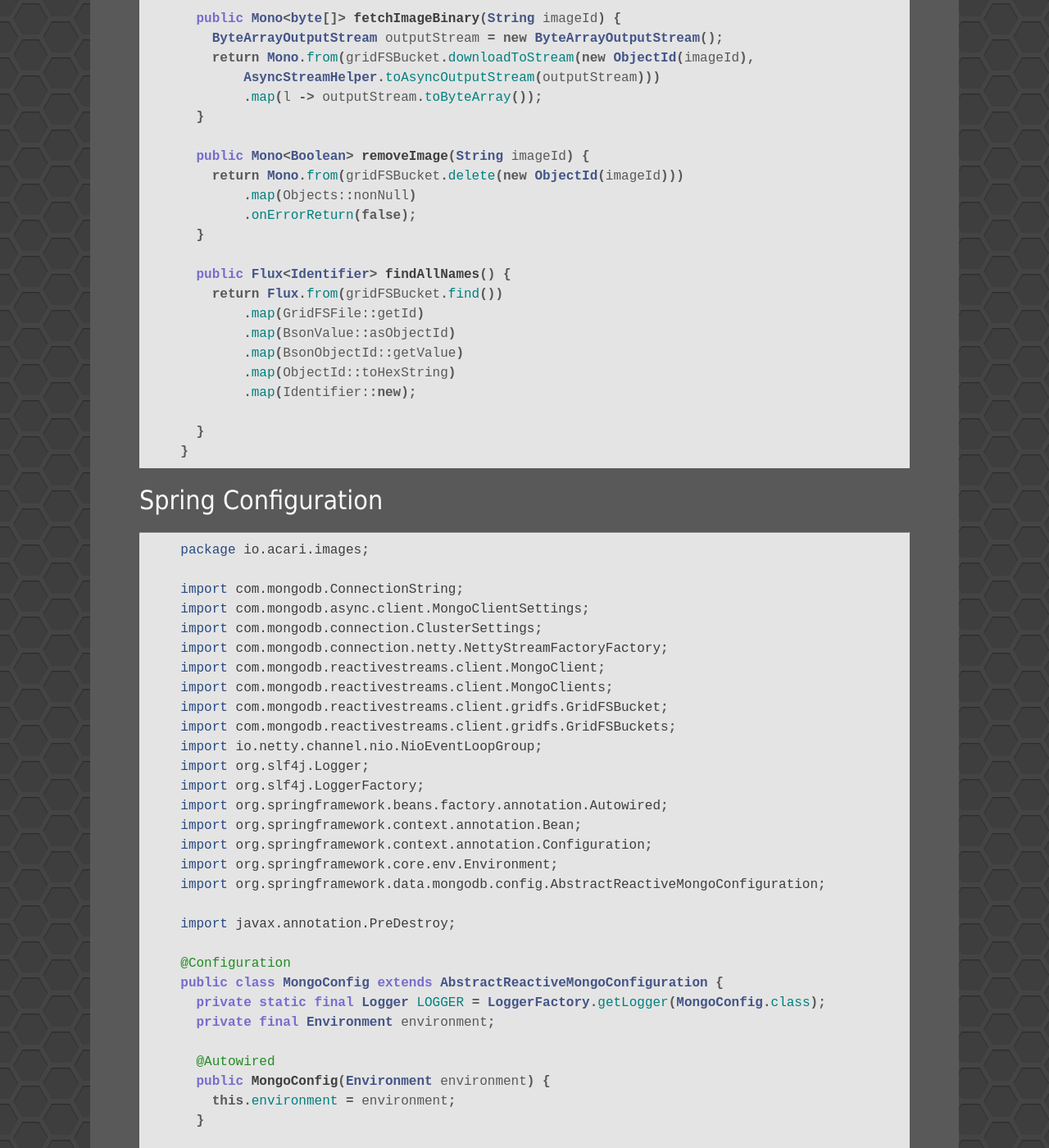
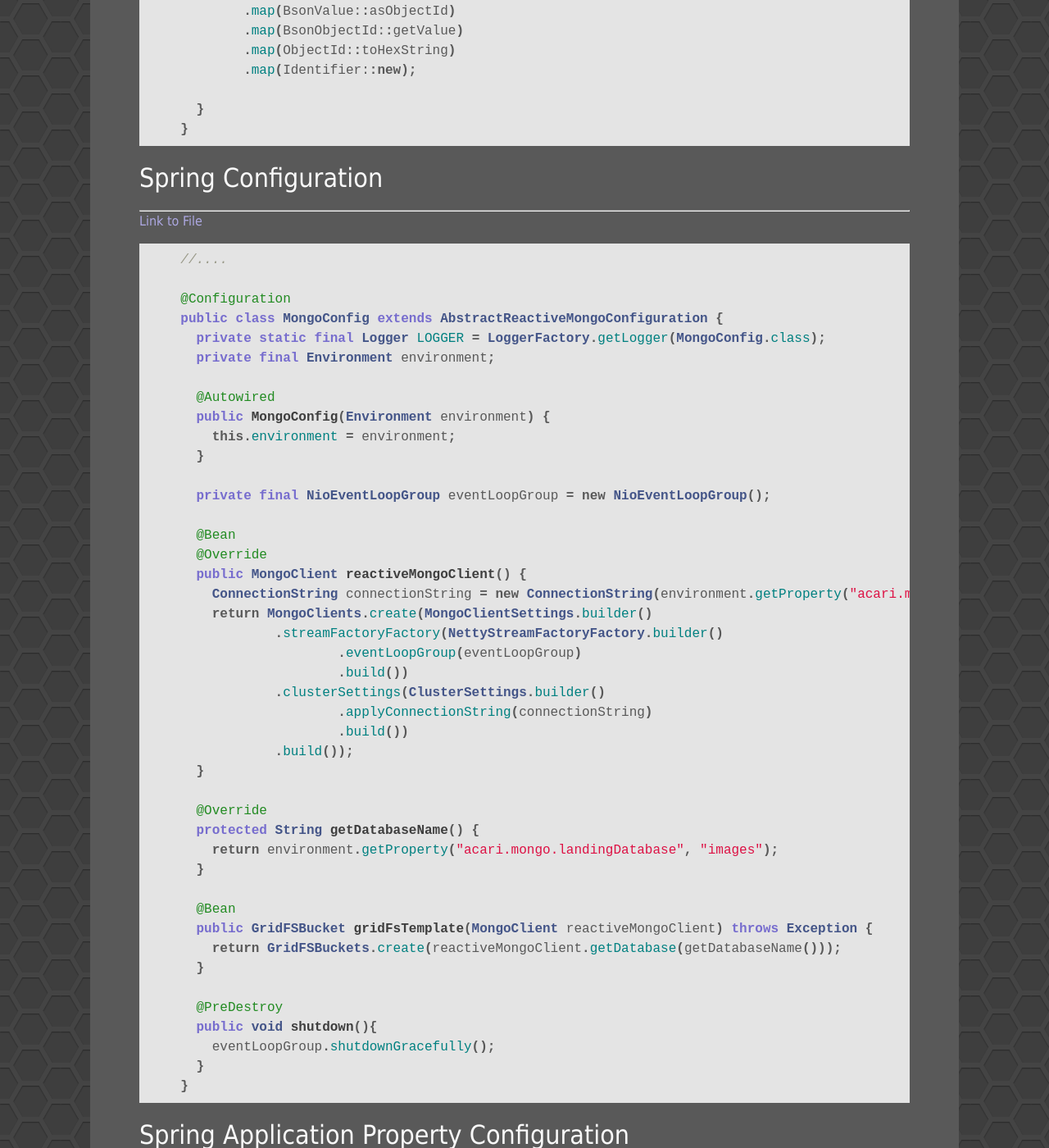
Before and after one commit to Unthrottled/blog, a Jekyll site: the page built from _posts/2017-12-14-Reactive-Mongo-Image-Persistence.md, in a window 1280 px wide and 1400 px high, scrolled down 3563 px. Shown: the whole window at 82% size. Built offline with Jekyll 4.4.1, drawn with Linux system fonts in a browser that asks for light colours; some of the changed text lies outside the part shown.

Commit message:
backend links

```diff
--- a/_posts/2017-12-14-Reactive-Mongo-Image-Persistence.md
+++ b/_posts/2017-12-14-Reactive-Mongo-Image-Persistence.md
@@ -65,27 +65,10 @@
 ## GridFS Component
 ---
 
+[Link to File](https://github.com/cyclic-reference/mongo-images/blob/master/web-service/src/main/java/io/acari/images/ImageHandler.java)
 {% highlight java %}
 
-    package io.acari.images;
-
-    import com.mongodb.client.gridfs.model.GridFSFile;
-    import com.mongodb.reactivestreams.client.gridfs.GridFSBucket;
-    import com.mongodb.reactivestreams.client.gridfs.helpers.AsyncStreamHelper;
-    import org.bson.BsonObjectId;
-    import org.bson.BsonValue;
-    import org.bson.types.ObjectId;
-    import org.slf4j.Logger;
-    import org.slf4j.LoggerFactory;
-    import org.springframework.beans.factory.annotation.Autowired;
-    import org.springframework.stereotype.Component;
-    import org.springframework.web.multipart.MultipartFile;
-    import reactor.core.publisher.Flux;
-    import reactor.core.publisher.Mono;
-
-    import java.io.ByteArrayOutputStream;
-    import java.io.IOException;
-    import java.util.Objects;
+    //...
 
     @Component
     public class ImageHandler {
@@ -137,28 +120,10 @@
 ## Spring Configuration
 ---
 
+[Link to File](https://github.com/cyclic-reference/mongo-images/blob/master/web-service/src/main/java/io/acari/images/MongoConfig.java)
 {% highlight java %}
 
-    package io.acari.images;
-
-    import com.mongodb.ConnectionString;
-    import com.mongodb.async.client.MongoClientSettings;
-    import com.mongodb.connection.ClusterSettings;
-    import com.mongodb.connection.netty.NettyStreamFactoryFactory;
-    import com.mongodb.reactivestreams.client.MongoClient;
-    import com.mongodb.reactivestreams.client.MongoClients;
-    import com.mongodb.reactivestreams.client.gridfs.GridFSBucket;
-    import com.mongodb.reactivestreams.client.gridfs.GridFSBuckets;
-    import io.netty.channel.nio.NioEventLoopGroup;
-    import org.slf4j.Logger;
-    import org.slf4j.LoggerFactory;
-    import org.springframework.beans.factory.annotation.Autowired;
-    import org.springframework.context.annotation.Bean;
-    import org.springframework.context.annotation.Configuration;
-    import org.springframework.core.env.Environment;
-    import org.springframework.data.mongodb.config.AbstractReactiveMongoConfiguration;
-
-    import javax.annotation.PreDestroy;
+    //....
 
     @Configuration
     public class MongoConfig extends AbstractReactiveMongoConfiguration {
@@ -205,6 +170,7 @@
 
 ## Spring Application Property Configuration
 ---
+[Link to File](https://github.com/cyclic-reference/mongo-images/blob/master/web-service/src/main/resources/application.yml)
 
 ### application.yml
 
```
